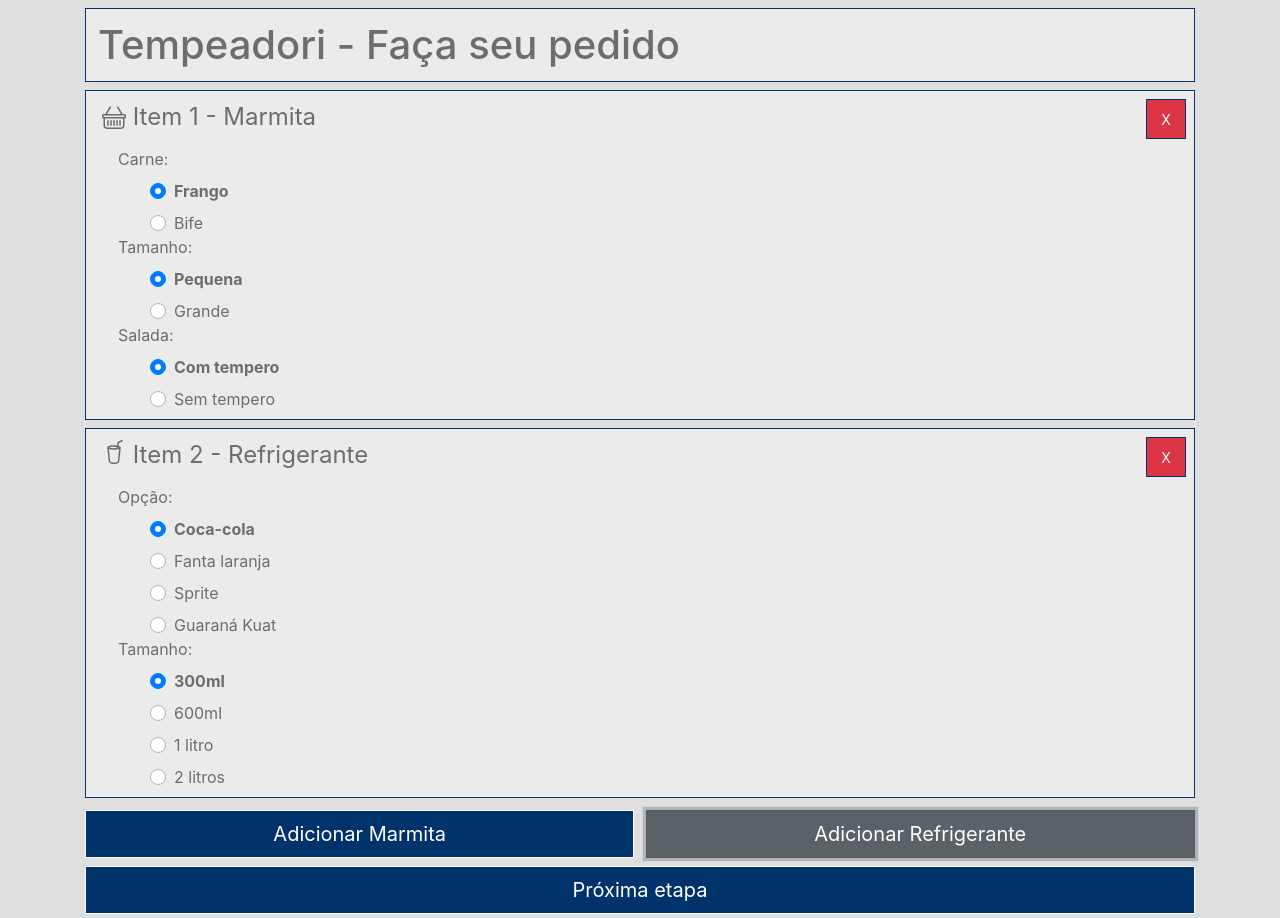
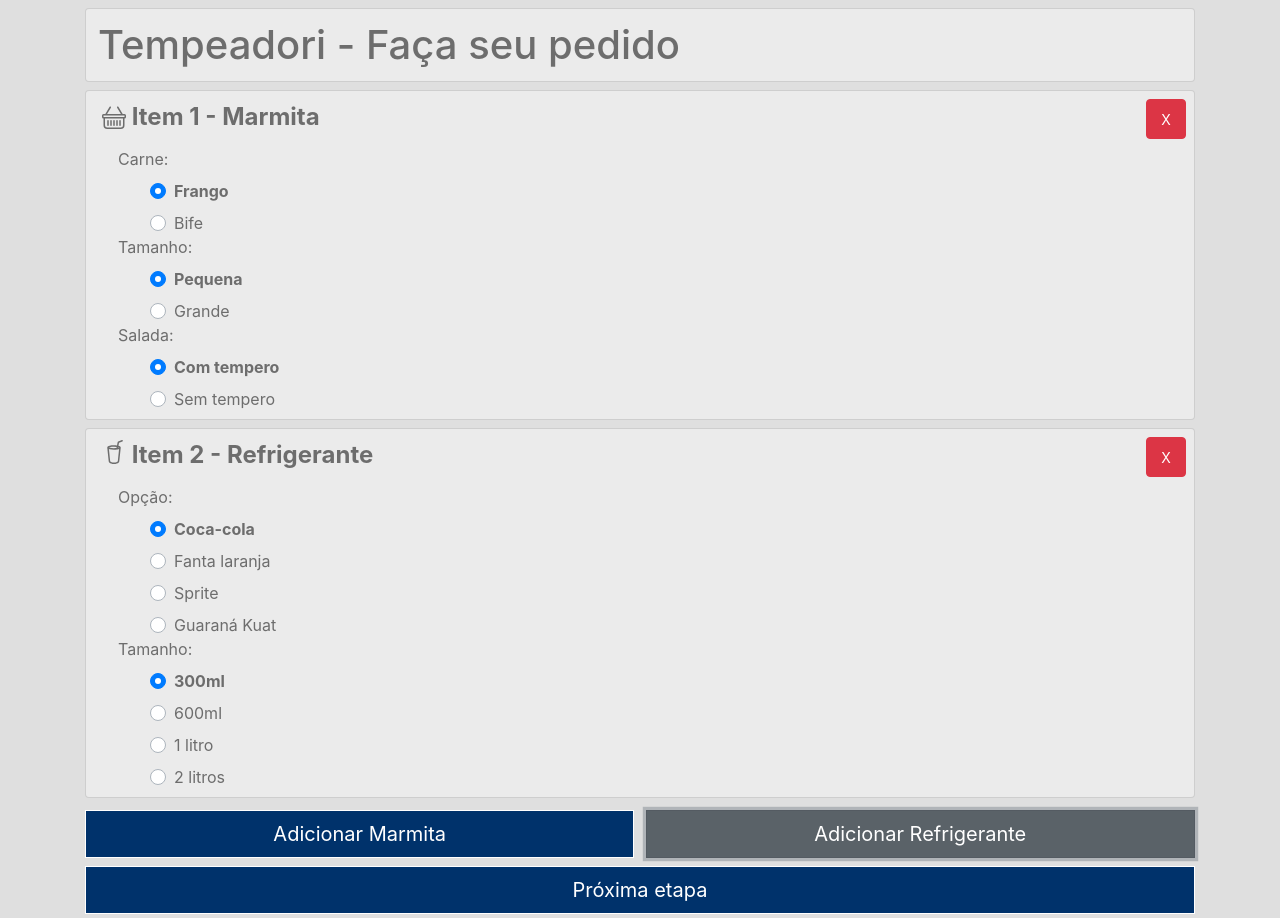
Before and after one commit to GustavoKlinfuss/Lunch-X__WebApp, a Vue app: page / in a window 1280 px wide. Both pictures are taken after a click on the button "Adicionar Refrigerante". Built offline with nearby package versions, Linux system fonts and the light colour scheme.

Commit message:
Adjust in css

```diff
--- a/src/App.vue
+++ b/src/App.vue
@@ -1,5 +1,5 @@
 <template>
-<div id="app" >
+<div id="app">
   <div class="container">
     <h1 class="header">{{header}}</h1>
     <OrderScreen v-if="stage === 'OrderScreen'" v-on:step-completed="completeOrder($event)"/>
@@ -51,7 +51,8 @@ html, #app {
 	margin-top: 8px;
 	padding: 12px;
 	background-color: rgb(235, 235, 235);
-  border: 1px solid rgb(0, 50, 107);
+  border: 1px solid rgba(0, 0, 0, 0.125);
+  border-radius: 4px;
 }
 
 .row-div {
--- a/src/app/order-details/packed-lunch-card/PackedLunchCard.vue
+++ b/src/app/order-details/packed-lunch-card/PackedLunchCard.vue
@@ -65,10 +65,8 @@ export default {
 <style scoped>
 .card {
   background-color: rgb(235, 235, 235);
-  border-color: rgb(0, 50, 107);
   padding-bottom: 8px;
   margin-bottom: 8px;
-  border-radius: 0px;
 }
 
 .card-head {
@@ -83,6 +81,7 @@ export default {
 	font-size: 24px;
   margin-top: 8px;
   margin-left: 8px;
+  font-weight: bolder;
 }
 
 .card-remove-button {
@@ -90,8 +89,6 @@ export default {
   font-size: 14px;
   width: 40px;
   height: 40px;
-  border: 1px solid rgb(0, 50, 107);
-  border-radius: 0px;
 }
 
 .legend-label {
--- a/src/app/order-details/refrigerant-card/RefrigerantCard.vue
+++ b/src/app/order-details/refrigerant-card/RefrigerantCard.vue
@@ -68,10 +68,8 @@ export default {
 <style scoped>
 .card {
   background-color: rgb(235, 235, 235);
-  border-color: rgb(0, 50, 107);
   padding-bottom: 8px;
   margin-bottom: 8px;
-  border-radius: 0px;
 }
 
 .card-head {
@@ -86,6 +84,7 @@ export default {
 	font-size: 24px;
   margin-top: 8px;
   margin-left: 8px;
+  font-weight: bolder;
 }
 
 .card-remove-button {
@@ -93,8 +92,6 @@ export default {
   font-size: 14px;
   width: 40px;
   height: 40px;
-  border: 1px solid rgb(0, 50, 107);
-  border-radius: 0px;
 }
 
 .legend-label {
```
